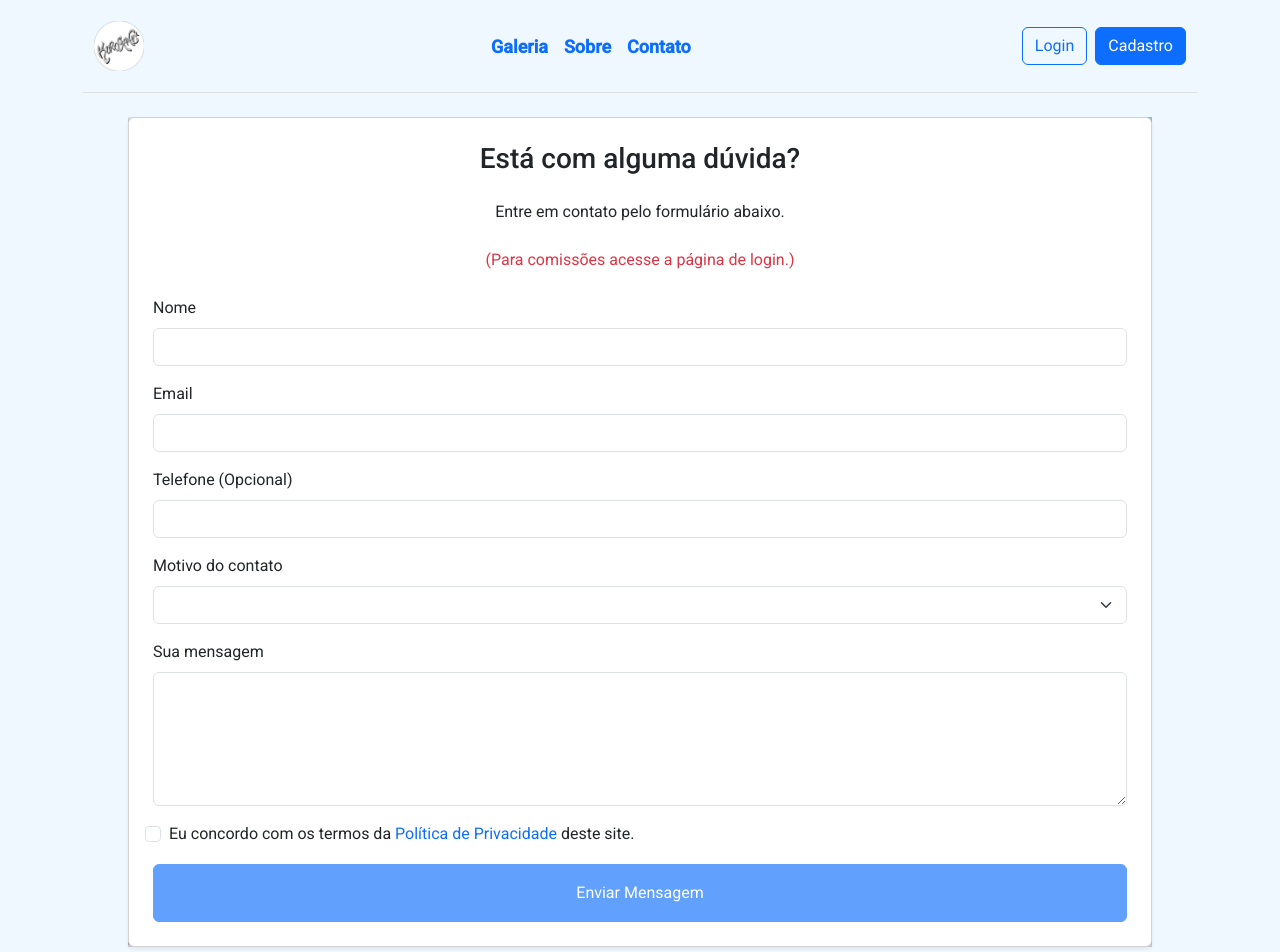
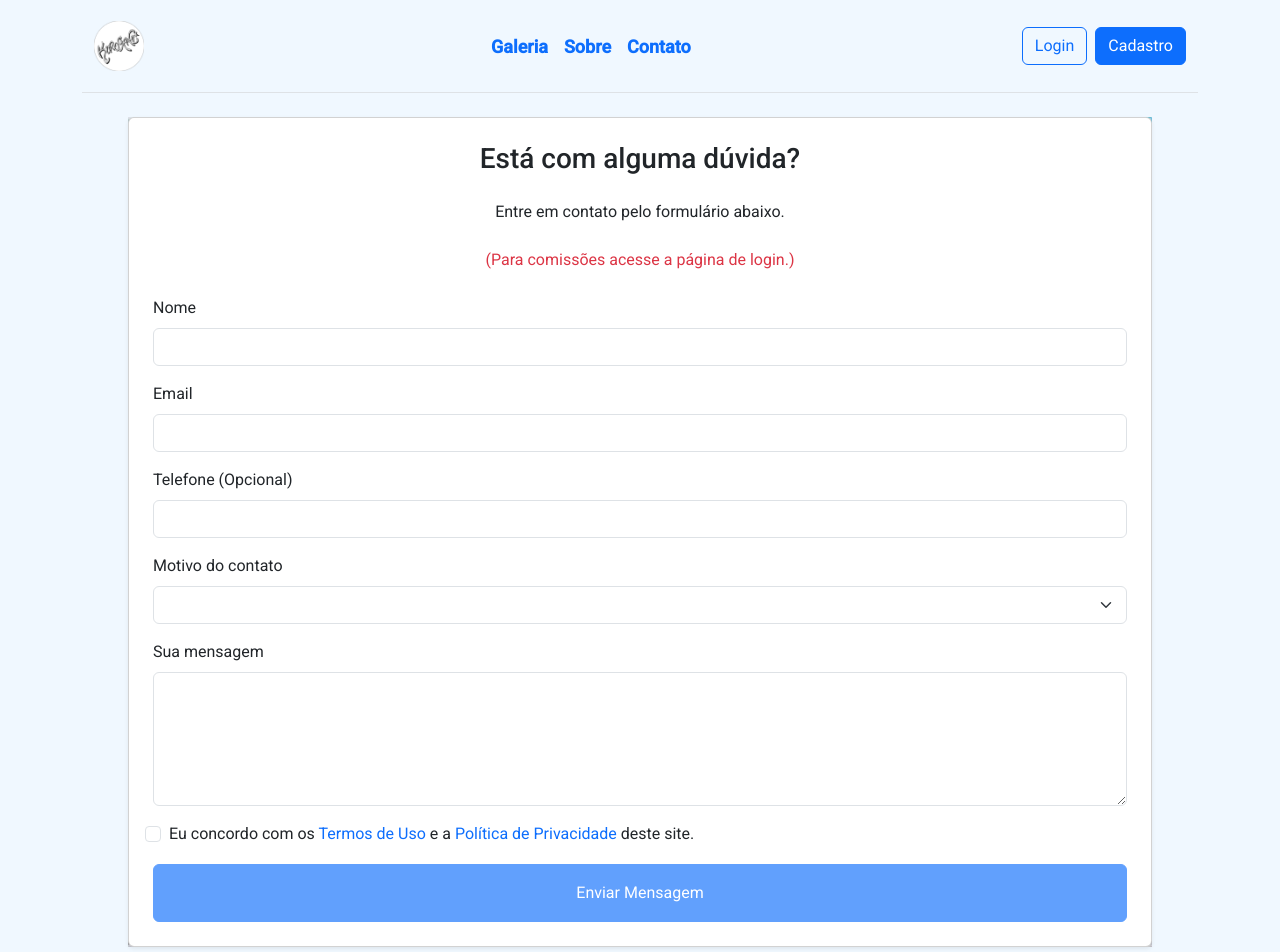
Before and after one commit to LeonamAS/projeto_final-FORD_Enter, an Angular app: page /contato in a window 1280 px wide. Shown: the top 952 px of the page. Built offline with nearby package versions, Linux system fonts and the light colour scheme.

Commit message:
Melhorias na página de contatto

```diff
--- a/src/app/contato/contato.component.css
+++ b/src/app/contato/contato.component.css
@@ -4,11 +4,8 @@
     background-position: center;
     background-repeat: no-repeat;
     background-size: cover;
+    min-height: 80vh;
 }
-
-/* .texto p {
-
-} */
 
 .contato a:hover {
     cursor: pointer;
@@ -18,9 +15,4 @@
     .contato {
         margin: 0 10px;
     }
-
-    /* .texto p {
-
-    } */
-
 }
--- a/src/app/contato/contato.component.html
+++ b/src/app/contato/contato.component.html
@@ -1,7 +1,7 @@
 <main>
     <app-cabecalho></app-cabecalho>
     <section class="contato">
-        <div class="card p-4 shadow-sm texto">
+        <div class="card p-4 shadow-sm texto" *ngIf="!formSubmitted">
             <h3 class="card-title text-center mb-4">Está com alguma dúvida?</h3>
             <p class="text-center mb-4">Entre em contato pelo formulário abaixo.</p>
             <p class="text-center mb-4 text-danger">(Para comissões acesse a página de login.)</p>
@@ -9,14 +9,16 @@
                 <div class="col-12">
                     <label for="name" class="form-label">Nome</label>
                     <input type="text" id="name" formControlName="name" class="form-control">
-                    <div *ngIf="contactForm.get('name')?.invalid && contactForm.get('name')?.touched" class="text-danger">
+                    <div *ngIf="contactForm.get('name')?.invalid && contactForm.get('name')?.touched"
+                        class="text-danger">
                         Nome é obrigatório.
                     </div>
                 </div>
                 <div class="col-12">
                     <label for="email" class="form-label">Email</label>
                     <input type="email" id="email" formControlName="email" class="form-control">
-                    <div *ngIf="contactForm.get('email')?.invalid && contactForm.get('email')?.touched" class="text-danger">
+                    <div *ngIf="contactForm.get('email')?.invalid && contactForm.get('email')?.touched"
+                        class="text-danger">
                         <span *ngIf="contactForm.get('email')?.errors?.['required']">Email é obrigatório.</span>
                         <span *ngIf="contactForm.get('email')?.errors?.['email']">Email inválido.</span>
                     </div>
@@ -24,9 +26,12 @@
                 <div class="col-12">
                     <label for="phone" class="form-label">Telefone (Opcional)</label>
                     <input type="tel" id="phone" formControlName="phone" class="form-control">
-                    <div *ngIf="contactForm.get('phone')?.invalid && contactForm.get('phone')?.touched" class="text-danger">
-                        <span *ngIf="contactForm.get('phone')?.errors?.['minlength']">O telefone deve ter no mínimo {{ contactForm.get('phone')?.errors?.['minlength']?.requiredLength }} dígitos.</span>
-                        <span *ngIf="contactForm.get('phone')?.errors?.['maxlength']">O telefone deve ter no máximo {{ contactForm.get('phone')?.errors?.['maxlength']?.requiredLength }} dígitos.</span>
+                    <div *ngIf="contactForm.get('phone')?.invalid && contactForm.get('phone')?.touched"
+                        class="text-danger">
+                        <span *ngIf="contactForm.get('phone')?.errors?.['minlength']">O telefone deve ter no mínimo {{
+                            contactForm.get('phone')?.errors?.['minlength']?.requiredLength }} dígitos.</span>
+                        <span *ngIf="contactForm.get('phone')?.errors?.['maxlength']">O telefone deve ter no máximo {{
+                            contactForm.get('phone')?.errors?.['maxlength']?.requiredLength }} dígitos.</span>
                     </div>
                 </div>
                 <div class="col-12">
@@ -37,25 +42,32 @@
                         <option value="sales">Colaborações</option>
                         <option value="feedback">Sugestões</option>
                     </select>
-                    <div *ngIf="contactForm.get('subject')?.invalid && contactForm.get('subject')?.touched" class="text-danger">
+                    <div *ngIf="contactForm.get('subject')?.invalid && contactForm.get('subject')?.touched"
+                        class="text-danger">
                         O motivo do contato é obrigatório.
                     </div>
                 </div>
                 <div class="col-12">
                     <label for="message" class="form-label">Sua mensagem</label>
                     <textarea id="message" formControlName="message" rows="5" class="form-control"></textarea>
-                    <div *ngIf="contactForm.get('message')?.invalid && contactForm.get('message')?.touched" class="text-danger">
+                    <div *ngIf="contactForm.get('message')?.invalid && contactForm.get('message')?.touched"
+                        class="text-danger">
                         <span *ngIf="contactForm.get('message')?.errors?.['required']">A mensagem é obrigatória.</span>
-                        <span *ngIf="contactForm.get('message')?.errors?.['minlength']">A mensagem deve ter pelo menos 10 caracteres.</span>
+                        <span *ngIf="contactForm.get('message')?.errors?.['minlength']">A mensagem deve ter pelo menos
+                            10 caracteres.</span>
                     </div>
                 </div>
                 <div class="col-12 form-check">
                     <input type="checkbox" id="consent" formControlName="consent" class="form-check-input">
                     <label for="consent" class="form-check-label">
-                        Eu concordo com os termos da <a (click)="onPrivacidade()" class="text-primary text-decoration-none">Política de Privacidade</a>
-                        deste site.
+                        Eu concordo com os
                     </label>
-                    <div *ngIf="contactForm.get('consent')?.invalid && contactForm.get('consent')?.touched" class="text-danger">
+                    <a (click)="onTermos()" class="text-primary text-decoration-none"> Termos de Uso</a>
+                    e a
+                    <a (click)="onPrivacidade()" class="text-primary text-decoration-none">Política de Privacidade</a>
+                    deste site.
+                    <div *ngIf="contactForm.get('consent')?.invalid && contactForm.get('consent')?.touched"
+                        class="text-danger">
                         Você deve concordar com a Política de Privacidade.
                     </div>
                 </div>
@@ -66,6 +78,15 @@
                 </div>
             </form>
         </div>
+        <div *ngIf="formSubmitted" class="d-flex justify-content-center align-items-center vh-100">
+            <div class="card p-4 shadow-sm texto text-center" style="max-width: 500px; width: 100%;">
+                <h4 class="text-success mb-3">Obrigado por enviar a sua mensagem!</h4>
+                <p>Nós entraremos em contato em breve.</p>
+                <button (click)="goToHome()" class="btn btn-outline-primary mt-3">
+                    Ir para a Página Inicial
+                </button>
+            </div>
+        </div>
     </section>
     <app-rodape></app-rodape>
 </main>
--- a/src/app/contato/contato.component.ts
+++ b/src/app/contato/contato.component.ts
@@ -18,11 +18,9 @@ import { CommonModule } from '@angular/common';
 })
 export class ContatoComponent implements OnInit {
   contactForm!: FormGroup;
+  formSubmitted = false;
 
-  constructor(
-    private fb: FormBuilder,
-    private router: Router
-  ) { }
+  constructor( private fb: FormBuilder, private router: Router ) { }
 
   ngOnInit(): void {
     this.contactForm = this.fb.group({
@@ -38,9 +36,9 @@ export class ContatoComponent implements OnInit {
   onSubmit(): void {
     if (this.contactForm.valid) {
       console.log('Formulário enviado!', this.contactForm.value);
-      alert('Mensagem enviada com sucesso!');
-      this.contactForm.reset();
-      this.contactForm.get('consent')?.setValue(false);
+      this.formSubmitted = true;
+      // this.contactForm.reset();
+      // this.contactForm.get('consent')?.setValue(false);
     }
     else {
       console.log('Formulário Inválido');
@@ -48,7 +46,14 @@ export class ContatoComponent implements OnInit {
     }
   }
 
+  goToHome(): void {
+    this.router.navigate(['/home']);
+  }
+
   onPrivacidade(): void {
     this.router.navigate(['/privacidade'])
   }
+  onTermos(): void {
+    this.router.navigate(['/termos'])
+  }
 }
```
Also changed, not shown: src/app/models/card.model.ts (deleted, +0 -12 lines).
